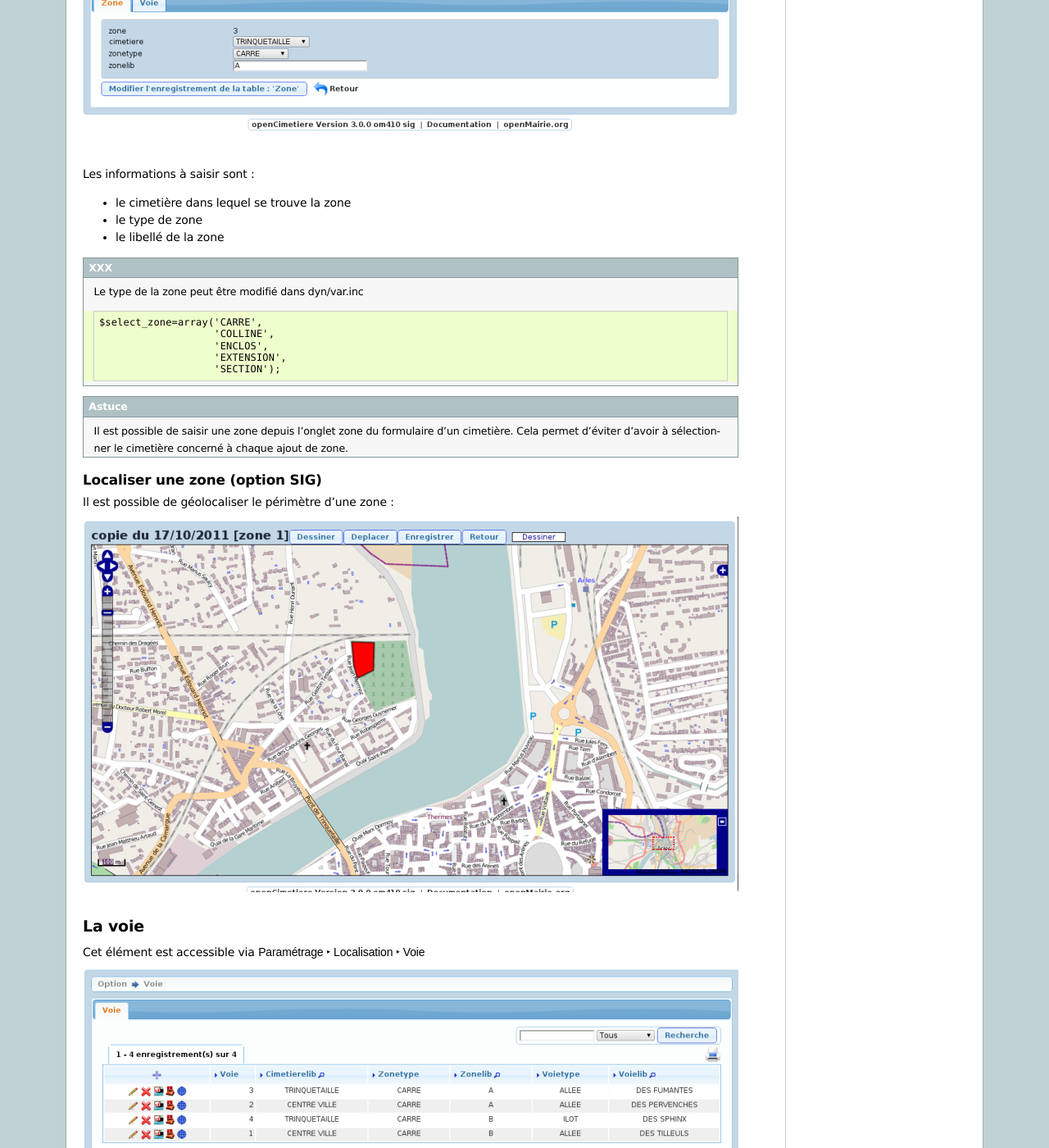
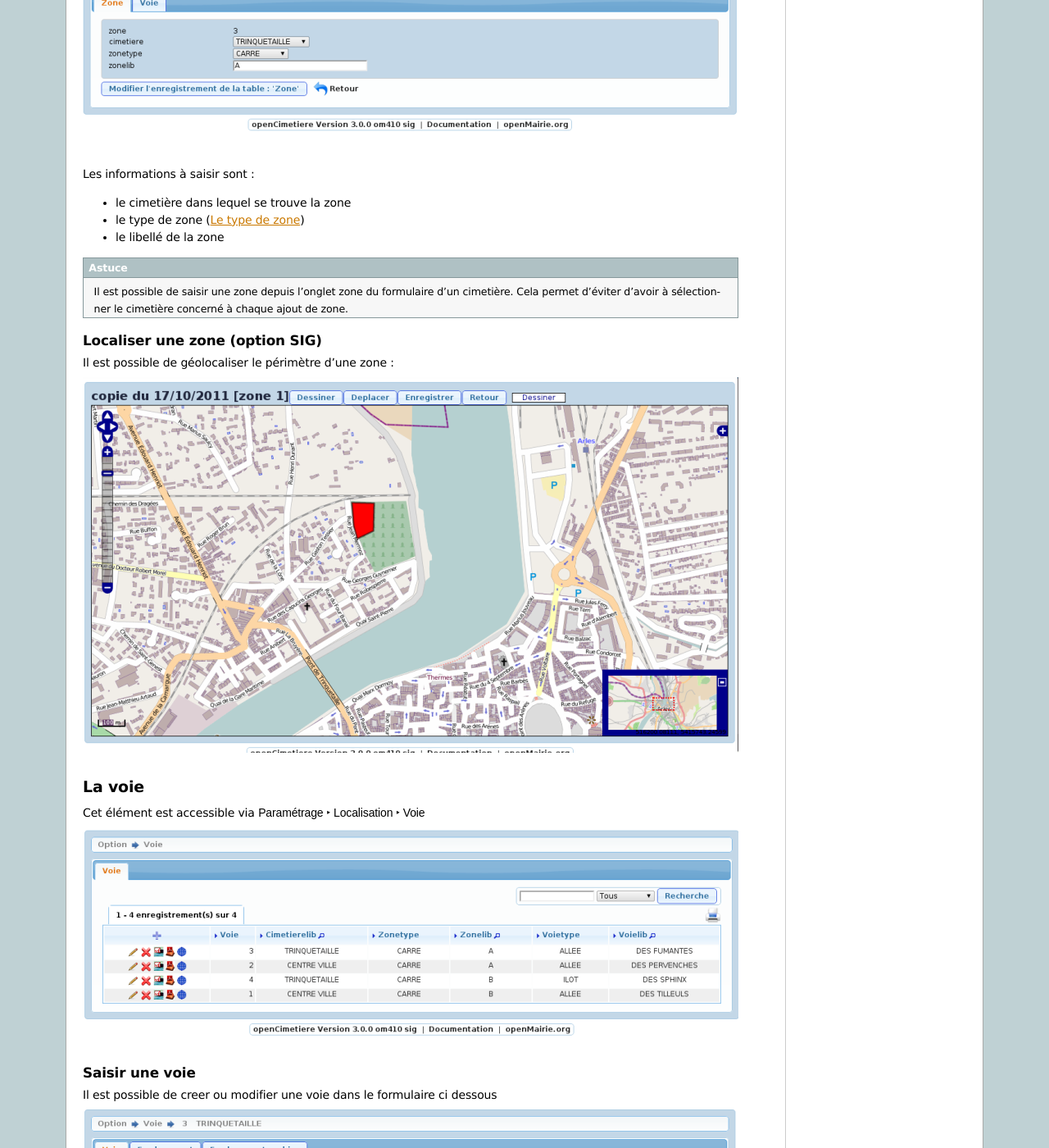
Before and after one commit to KevinFoisnet/opencimetiere-documentation, a Sphinx documentation site: the page built from source/manuel_utilisateur/tables_de_localisation.rst, in a window 1280 px wide and 1400 px high, scrolled down 1963 px. Shown: the whole window at 82% size. Built offline with Sphinx 7.4.7, drawn with Linux system fonts in a browser that asks for light colours; some of the changed text lies outside the part shown.

Commit message:
Création de la rubrique Recherche et des widgets de tableau de bord à compléter

```diff
--- a/source/manuel_utilisateur/index.rst
+++ b/source/manuel_utilisateur/index.rst
@@ -9,6 +9,7 @@
 
     tableau_de_bord.rst
     gestion_des_emplacements.rst
+    recherche.rst
     operation.rst
     traitement.rst
     parametrage.rst
--- a/source/manuel_utilisateur/tables_de_localisation.rst
+++ b/source/manuel_utilisateur/tables_de_localisation.rst
@@ -70,19 +70,9 @@
 Les informations à saisir sont :
 
 - le cimetière dans lequel se trouve la zone
-- le type de zone
+- le type de zone (:ref:`zone_type`)
 - le libellé de la zone
 
-
-.. admonition:: XXX
-
-    Le type de la zone peut être modifié dans dyn/var.inc ::
-
-        $select_zone=array('CARRE',
-                           'COLLINE',
-                           'ENCLOS',
-                           'EXTENSION',
-                           'SECTION');
 
 .. tip::
 
@@ -120,19 +110,8 @@
 Les informations à saisir sont :
 
 - le zone dans laquelle se trouve la voie
-- le type de voie
+- le type de voie (:ref:`voie_type`)
 - le libellé de la voie
-
-.. admonition:: XXX
-
-    Le type de la voie peut être modifié dans dyn/var.inc ::
-
-        $select_voie=array('ALLEE',
-                           'ILOT',
-                           'PLACE',
-                           'PASSAGE',
-                           'RANGEE',
-                           'DIVISION');
 
 
 .. tip::
--- a/source/manuel_utilisateur/traitement.rst
+++ b/source/manuel_utilisateur/traitement.rst
@@ -9,7 +9,6 @@
 
 .. toctree::
 
-    recherche_globale.rst
     calcul_place_occupee.rst
     archivage.rst
     numdossier.rst
```
Also changed, not shown: source/manuel_utilisateur/recherche.rst (renamed from source/manuel_utilisateur/recherche_globale.rst, +14 -1 lines), source/manuel_utilisateur/tableau_de_bord.rst (+21 -0 lines), source/manuel_utilisateur/tables_de_reference.rst (+20 -0 lines), source/manuel_utilisateur/opencimetiere--menu-recherche.png (added).
